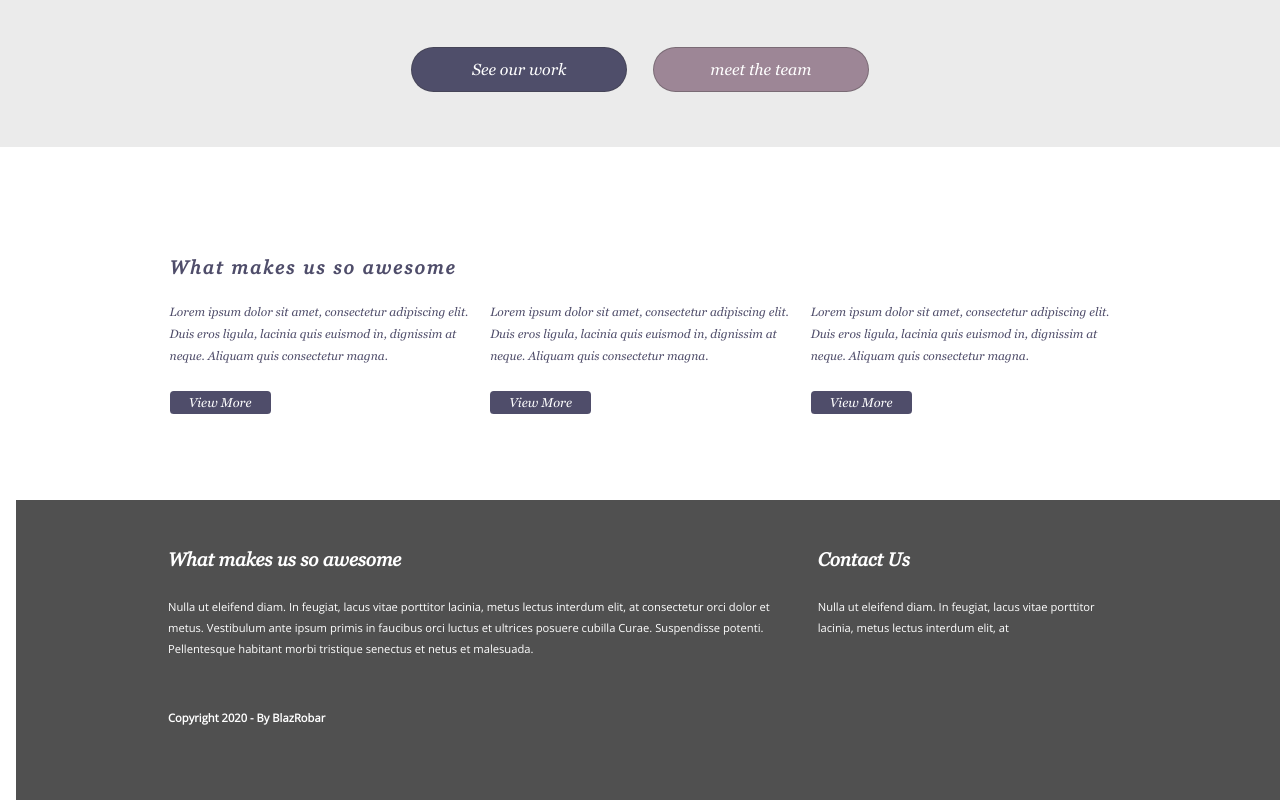
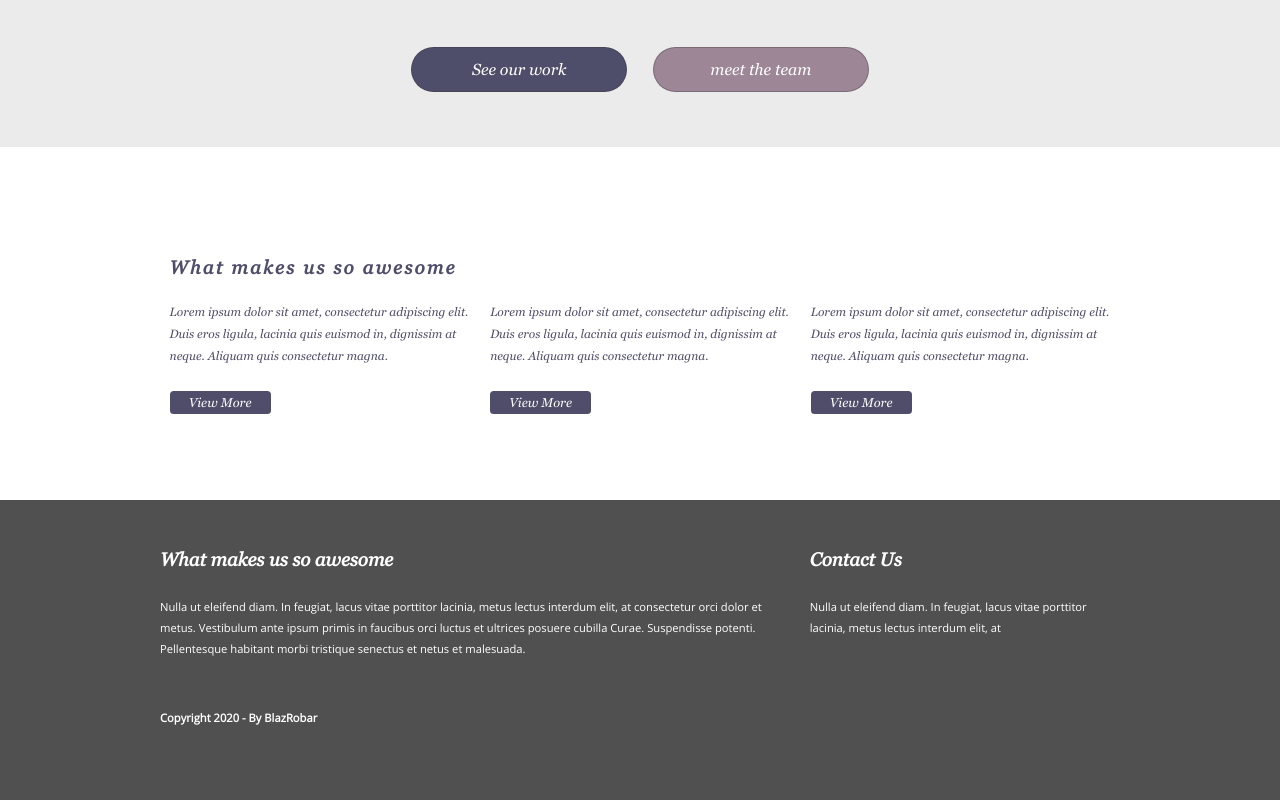
Before and after one commit to timtangonan/hsf-test, a Gatsby site: page / in a window 1280 px wide. Shown: the part 1509-2309 px from the top of the page. Built offline with nearby package versions, Linux system fonts and the light colour scheme; Gatsby itself is replaced by a stand-in of ours.

Commit message:
removed extra footer margin

```diff
--- a/src/styles/footer.css
+++ b/src/styles/footer.css
@@ -25,10 +25,6 @@
 }
 
 @media (min-width: 720px) {
-    .footer {
-        margin-left: 1em;
-    }
-
     .footer-content {
         flex-direction: row;
         padding-top: 1.2em;
```
